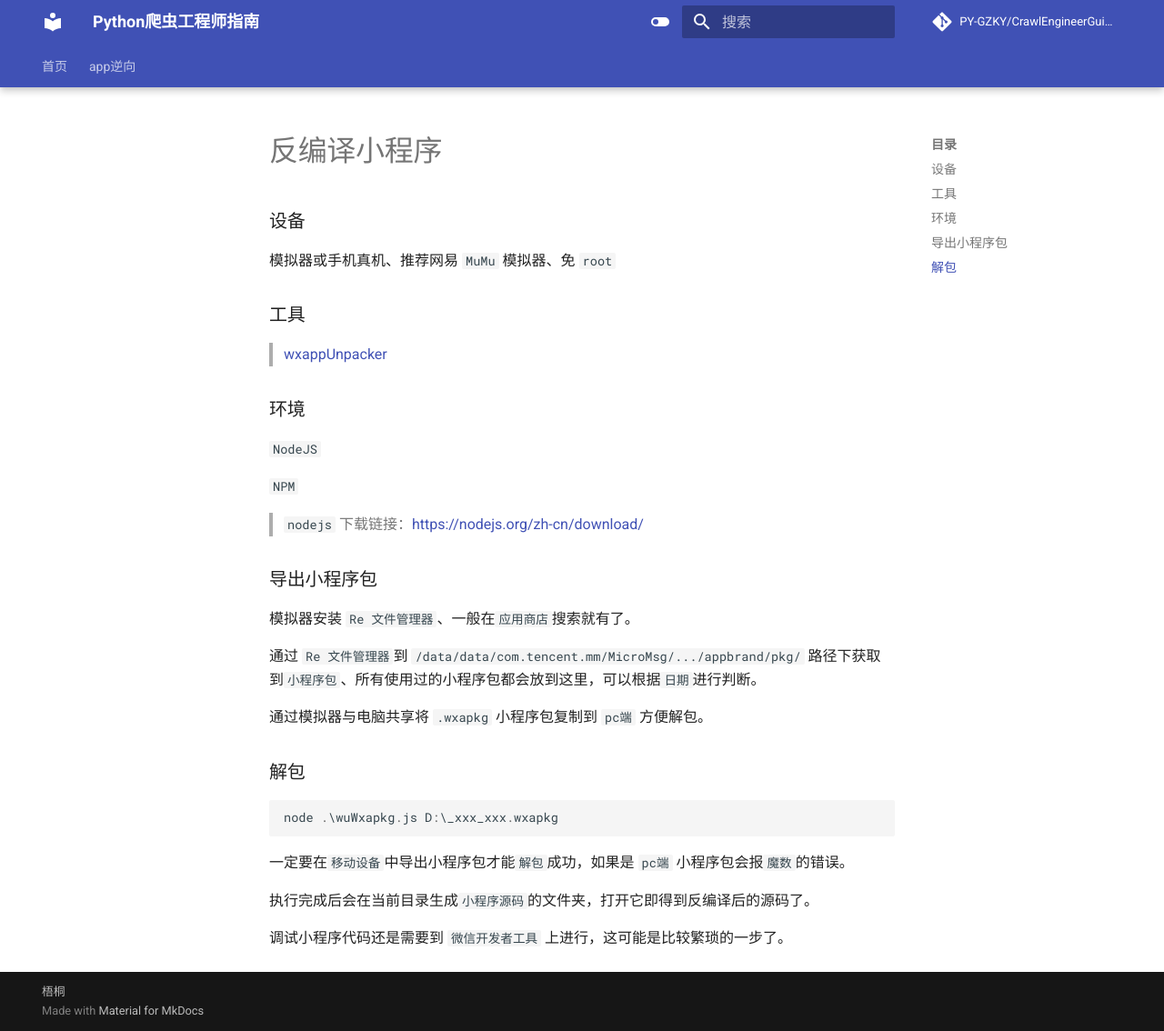
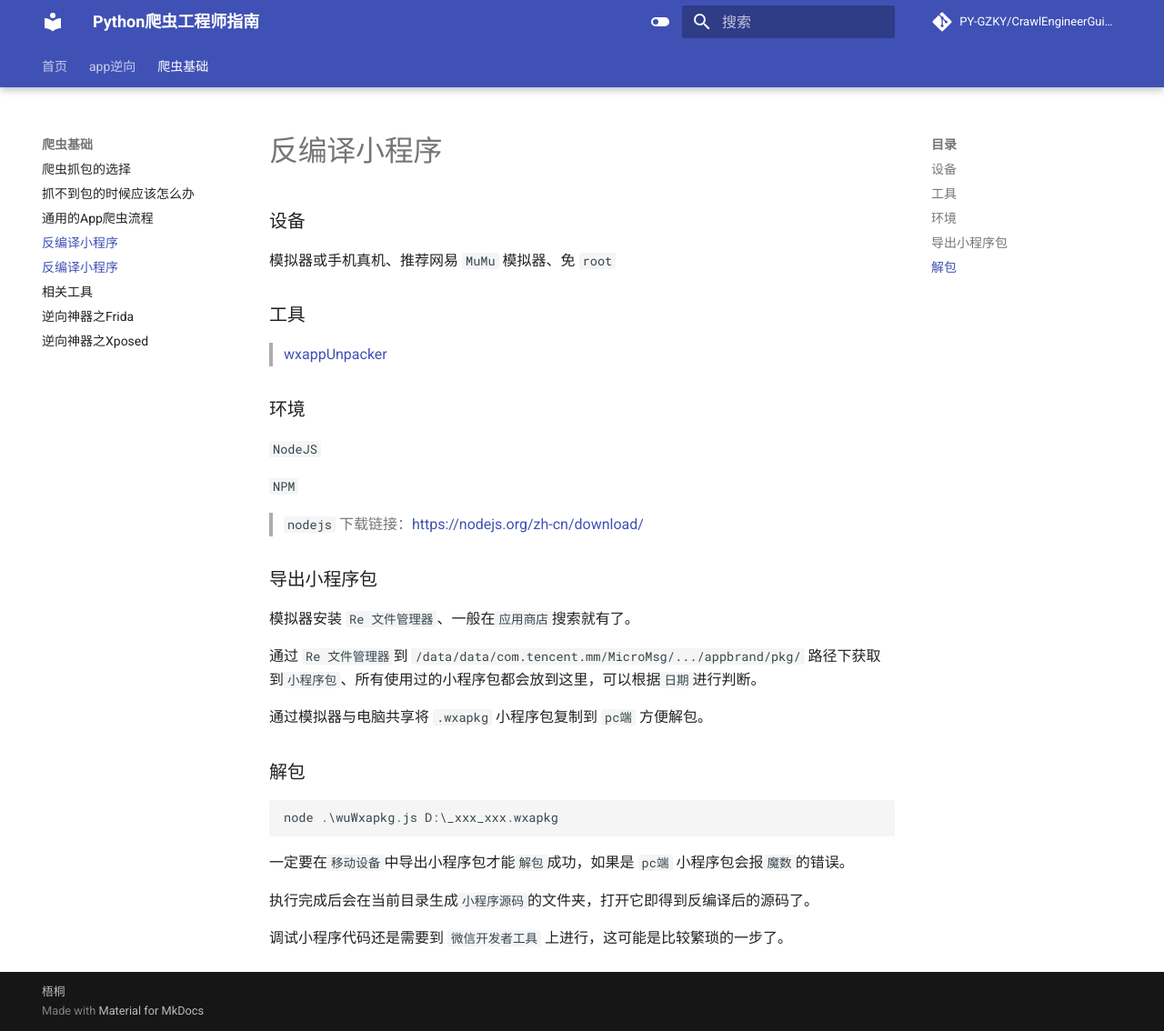
Before and after one commit to PY-GZKY/CrawlEngineerGuide, an MkDocs documentation site: the page built from docs/反编译小程序.md, in a window 1280 px wide and 1134 px high. Shown: the whole window at 91% size. Built offline with MkDocs 1.6.1 and Material for MkDocs 9.7.7, drawn with Linux system fonts in a browser that asks for light colours; comment, search, counter and statistics services are not loaded.

Commit message:
重构文档

```diff
--- a/docs/反编译小程序.md
+++ b/docs/反编译小程序.md
@@ -3,7 +3,7 @@
 模拟器或手机真机、推荐网易 `MuMu` 模拟器、免 `root`
 
 ### 工具
-> [wxappUnpacker](nodejs：https://github.com/xuedingmiaojun/wxappUnpacker)
+> [wxappUnpacker](https://github.com/xuedingmiaojun/wxappUnpacker)
 
 ### 环境
 
--- a/mkdocs.yml
+++ b/mkdocs.yml
@@ -61,9 +61,14 @@ nav:
       - 首页: README.md
 
   - app逆向:
-      - app逆向的一般流程: app逆向的一般流程.md
+      - app逆向的一般流程: app123.md
 
-#  - FastAPI框架:
-#      - 如何快速开发 FastAPI 应用: how-to-quickly-develop-fastapi-application.md
-#      - 如何快速部署 FastAPI 服务: how-to-deploy-fastapi-services.md
-#      - 如何为 FastAPI 集成插件: how-to-integrate-plugins.md
+  - 爬虫基础:
+        - 爬虫抓包的选择: 爬虫抓包的选择.md
+        - 抓不到包的时候应该怎么办: 抓不到包的时候应该怎么办.md
+        - 通用的App爬虫流程: 通用的App爬虫流程.md
+        - 反编译小程序: 反编译小程序.md
+        - 反编译小程序: 反编译小程序.md
+        - 相关工具: 相关工具.md
+        - 逆向神器之Frida: 逆向神器之Frida.md
+        - 逆向神器之Xposed: 逆向神器之Xposed.md
```
Also changed, not shown: README.md (deleted, +0 -1 lines), docs/README.md (added, +6 -0 lines), docs/通用的App爬虫流程.md (+0 -1 lines), docs/app123.md (renamed from docs/app逆向的一般流程.md).
